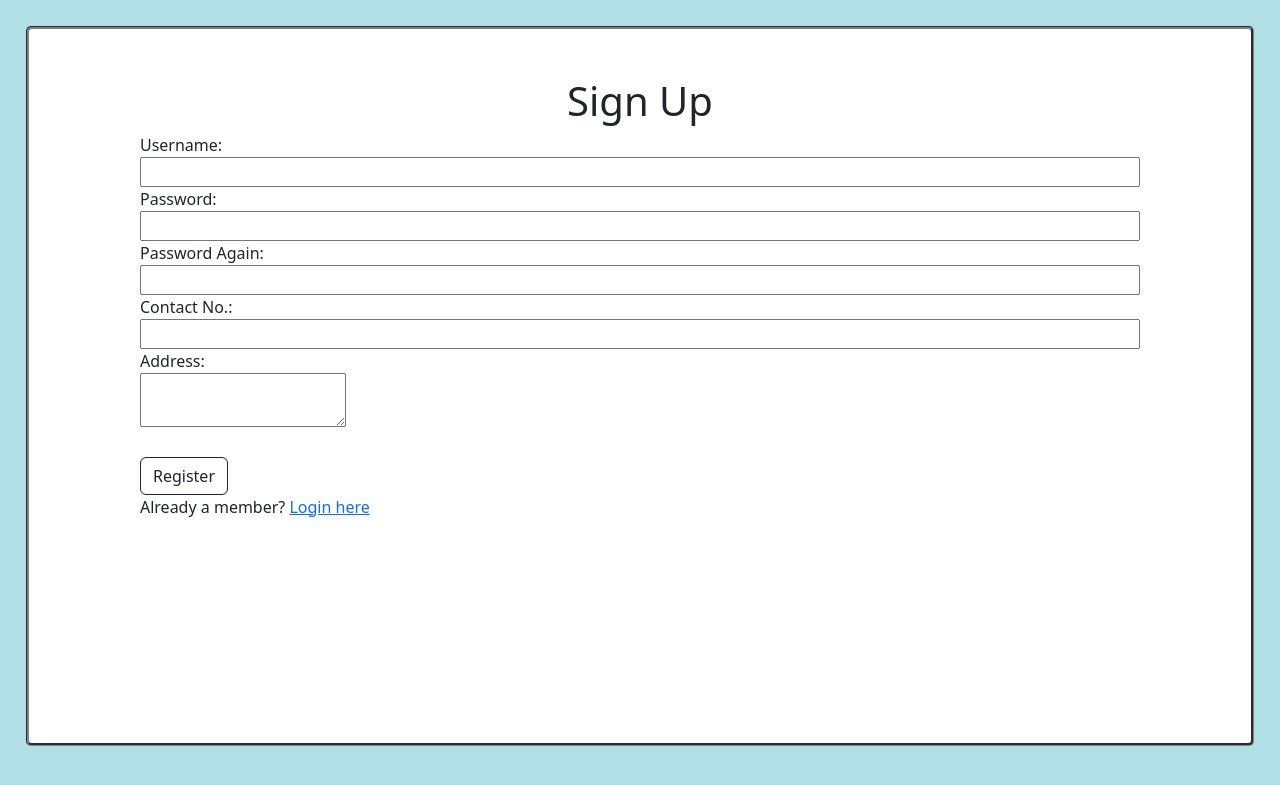
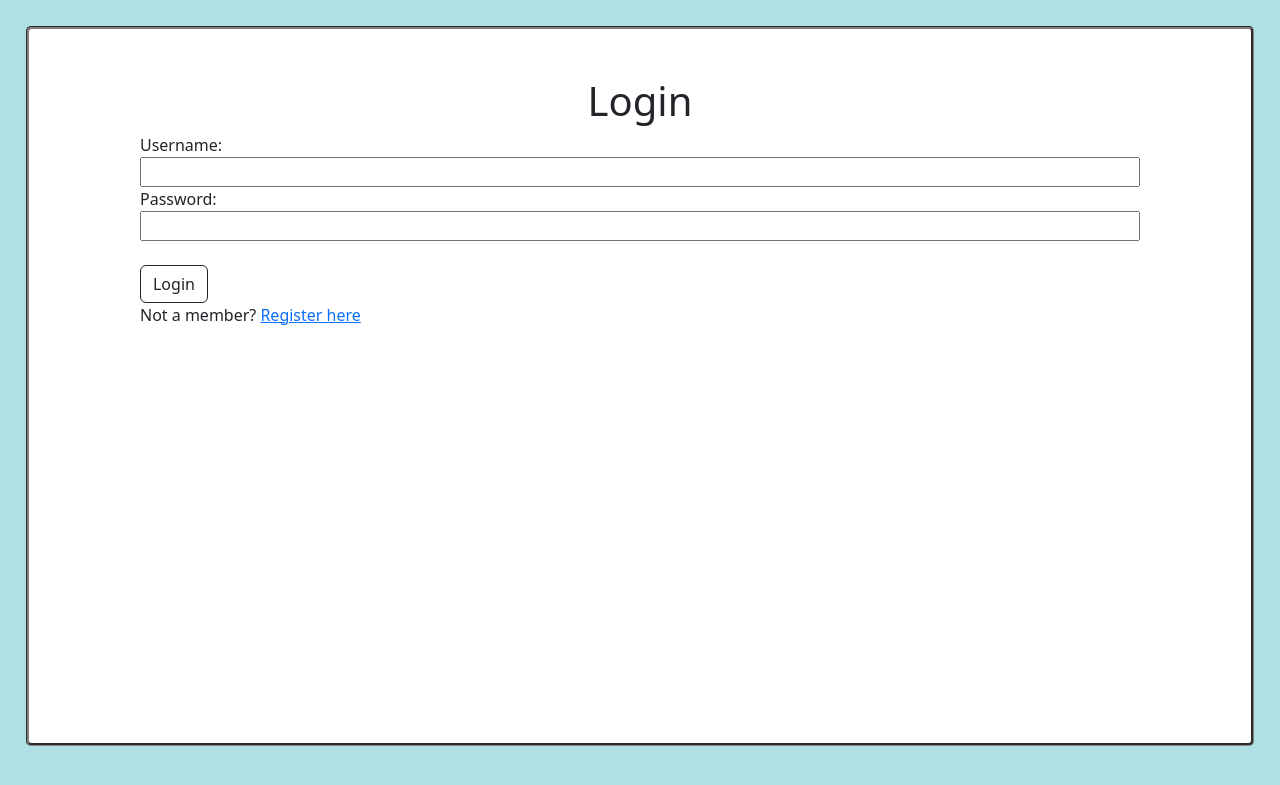
Before and after one commit to aqilkhairy/kfood_ecommerce, a PHP site: page /login.php in a window 1280 px wide. Shown: the top 785 px of the page. Run offline with PHP 8.4, Linux system fonts and the light colour scheme.

Commit message:
login & register

```diff
--- a/login.php
+++ b/login.php
@@ -1,83 +1,32 @@
 <?php
 require 'fx.php';
 
-$username = $password = $confirm_password = "";
-$username_err = $password_err = $confirm_password_err = "";
+$username = $password = "";
 
+session_start();
+if ($_SERVER["REQUEST_METHOD"] == "POST") {
+    $username = trim($_POST["username"]);
+    $password = md5(trim($_POST["password"]));
 
-if ($_SERVER["REQUEST_METHOD"] == "POST") {
+    $sql = "SELECT * FROM customer WHERE custUsername = '$username' and custPass = '$password' ";
 
-    if (empty(trim($_POST["username"]))) {
-        $username_err = "Please enter a username.";
+    $result = mysqli_query($conn, $sql);
+
+    if (!$result)
+        die("Database access failed: " . mysqli_connect_error());
+
+    $rows = mysqli_num_rows($result);
+    if ($rows) {
+        $row = mysqli_fetch_array($result);
+        $_SESSION['customer'] = $username;
+        $_SESSION['loggedin'] = true;
+        header("location: index.php");
     } else {
-        // Prepare a select statement
-        $sql = "SELECT custUsername FROM customer WHERE custUsername = ?";
-        if ($stmt = mysqli_prepare($conn, $sql)) {
-            mysqli_stmt_bind_param($stmt, "s", $param_username);
-
-            $param_username = trim($_POST["username"]);
-
-            if (mysqli_stmt_execute($stmt)) {
-                mysqli_stmt_store_result($stmt);
-                if (mysqli_stmt_num_rows($stmt) == 1) {
-                    $username_err = "This username is already taken.";
-                } else {
-                    $username = trim($_POST["username"]);
-                }
-            } else {
-                echo "<script>
-                alert('Oops! Something went wrong. Please try again later.');  </script>";
-            }
-        }
-        mysqli_stmt_close($stmt);
+        echo "<script> alert('Oops! Wrong Username & Password'); </script>";
     }
 
-    if (empty(trim($_POST["password"]))) {
-        $password_err = "Please enter a password.";
-    } elseif (strlen(trim($_POST["password"])) < 6) {
-        $password_err = "Password must have at least 6 characters.";
-    } else {
-        $password = trim($_POST["password"]);
-    }
-
-
-    if (empty(trim($_POST["password2"]))) {
-        $confirm_password_err = "Please confirm password.";
-    } else {
-        $confirm_password = trim($_POST["password2"]);
-        if (empty($password_err) && ($password != $confirm_password)) {
-            $confirm_password_err = "Password did not match.";
-        }
-    }
-
-    if (empty($username_err) && empty($password_err) && empty($confirm_password_err)) {
-        $sql = "INSERT INTO customer (custUsername, custPass, custContact, custAddress) VALUES (?, ?, ?, ?) ";
-        if ($stmt = mysqli_prepare($conn, $sql)) {
-            mysqli_stmt_bind_param($stmt, "ssss", $param_username,  $param_password, $param_contact, $param_address );
-
-            $param_username = $_POST["username"];
-            $param_password = md5($password);
-            $param_contact = $_POST["contact"];
-            $param_address = $_POST["address"];
-
-
-            if (mysqli_stmt_execute($stmt)) {
-                print('tet');
-                echo "
-                <script>
-                    alert('Registration is successful!');
-                    document.location.href = 'login.php';
-                </script>";
-            } else {
-                echo "<script>alert('Something went wrong. Please try again later.');</script>";
-            }
-        }
-        mysqli_stmt_close($stmt);
-    }
     mysqli_close($conn);
 }
-
-
 ?>
 
 <!DOCTYPE html>
@@ -87,14 +36,14 @@ if ($_SERVER["REQUEST_METHOD"] == "POST") {
     <?php
     include('include.php');
     ?>
-    <title>Register</title>
+    <title>Login</title>
 </head>
 
 <body>
     <div class="main">
         <div class="center">
             <form action="<?php echo htmlspecialchars($_SERVER["PHP_SELF"]); ?>" method="post">
-                <h1 class="center mt-5">Sign Up</h1>
+                <h1 class="center mt-5">Login</h1>
                 <div>
                     <label for="username">Username:</label><br>
                     <input type="text" name="username" id="username">
@@ -103,21 +52,9 @@ if ($_SERVER["REQUEST_METHOD"] == "POST") {
                     <label for="password">Password:</label><br>
                     <input type="password" name="password" id="password">
                 </div>
-                <div>
-                    <label for="password2">Password Again:</label><br>
-                    <input type="password" name="password2" id="password2">
-                </div>
-                <div>
-                    <label for="contact">Contact No.:</label><br>
-                    <input type="text" name="contact" id="contact">
-                </div>
-                <div>
-                    <label for="address">Address:</label><br>
-                    <textarea name="address" id="address"></textarea>
-                </div>
                 <br>
-                <button class="btn btn-outline-dark me-2" type="submit">Register</button>
-                <footer>Already a member? <a href="login.php">Login here</a></footer>
+                <button class="btn btn-outline-dark me-2" type="submit">Login</button>
+                <footer>Not a member? <a href="register.php">Register here</a></footer>
             </form>
         </div>
     </div>
--- a/register.php
+++ b/register.php
@@ -73,6 +73,8 @@ if ($_SERVER["REQUEST_METHOD"] == "POST") {
             }
         }
         mysqli_stmt_close($stmt);
+    } else {
+        echo "<script>alert('Please fill all the field correctly.');</script>";
     }
     mysqli_close($conn);
 }
```
Also changed, not shown: home.php (added).
